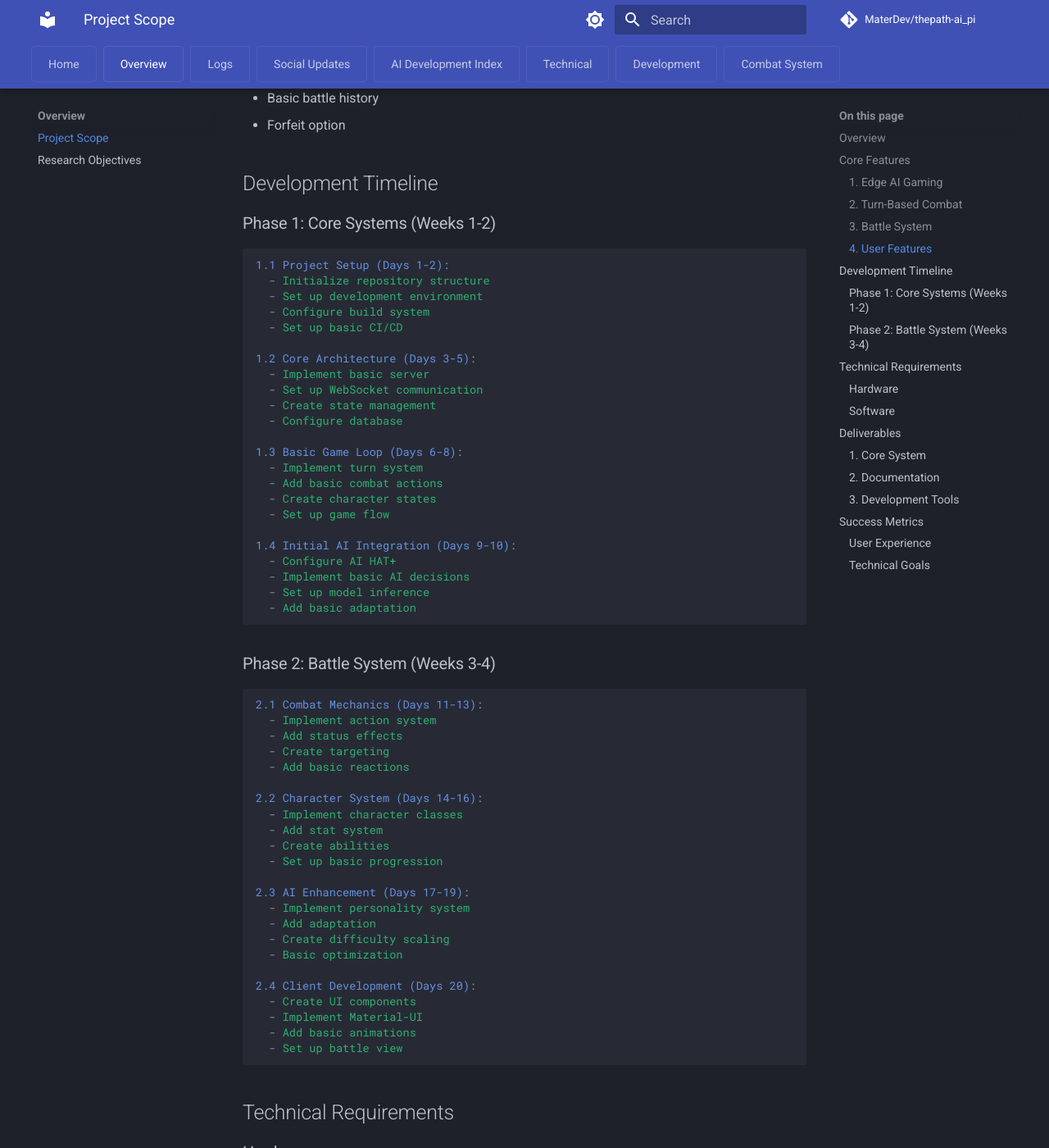
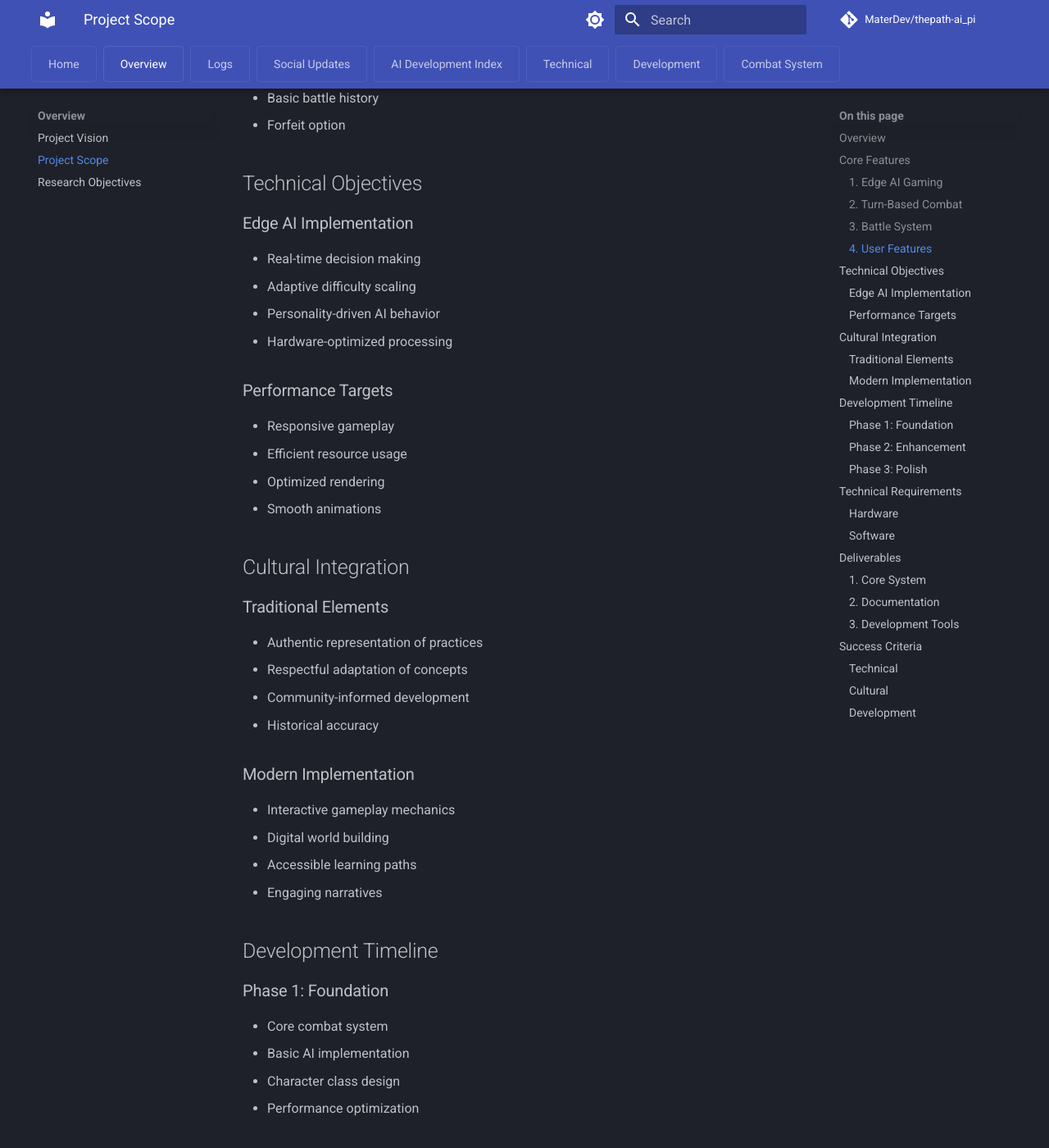
Before and after one commit to MaterDev/thepath-ai_pi, an MkDocs documentation site: the page built from docs/overview/project-scope.md, in a window 1280 px wide and 1400 px high, scrolled down 1078 px. Shown: the whole window at 82% size. Built offline with MkDocs 1.6.1 and Material for MkDocs 9.7.7, drawn with Linux system fonts in a browser that asks for light colours; comment, search, counter and statistics services are not loaded; some of the changed text lies outside the part shown.

Commit message:
docs: add project vision and update scope
- Add project-vision.md capturing cultural foundations
- Update project-scope.md to align with vision
- Add vision to navigation structure
- Maintain technical focus while honoring cultural elements

````diff
--- a/docs/overview/project-scope.md
+++ b/docs/overview/project-scope.md
@@ -2,7 +2,11 @@
 
 ## Overview
 
-The Path (AI-Pi) is a containerized turn-based combat game with configurable AI opponents powered by the Raspberry Pi AI HAT+. The system includes basic battle mechanics and AI-driven opponents.
+The Path (AI-Pi) is an innovative gaming project that combines:
+- Traditional spiritual practices and wisdom
+- Edge AI technology on Raspberry Pi hardware
+- Immersive fantasy world building
+- Real-time combat simulation
 
 ## Core Features
 
@@ -30,63 +34,53 @@ The Path (AI-Pi) is a containerized turn-based combat game with configurable AI
 - Basic battle history
 - Forfeit option
 
+## Technical Objectives
+
+### Edge AI Implementation
+- Real-time decision making
+- Adaptive difficulty scaling
+- Personality-driven AI behavior
+- Hardware-optimized processing
+
+### Performance Targets
+- Responsive gameplay
+- Efficient resource usage
+- Optimized rendering
+- Smooth animations
+
+## Cultural Integration
+
+### Traditional Elements
+- Authentic representation of practices
+- Respectful adaptation of concepts
+- Community-informed development
+- Historical accuracy
+
+### Modern Implementation
+- Interactive gameplay mechanics
+- Digital world building
+- Accessible learning paths
+- Engaging narratives
+
 ## Development Timeline
 
-### Phase 1: Core Systems (Weeks 1-2)
+### Phase 1: Foundation
+- Core combat system
+- Basic AI implementation
+- Character class design
+- Performance optimization
 
-```yaml
-1.1 Project Setup (Days 1-2):
-  - Initialize repository structure
-  - Set up development environment
-  - Configure build system
-  - Set up basic CI/CD
+### Phase 2: Enhancement
+- Advanced AI behaviors
+- Extended character options
+- Expanded world building
+- Community feedback integration
 
-1.2 Core Architecture (Days 3-5):
-  - Implement basic server
-  - Set up WebSocket communication
-  - Create state management
-  - Configure database
-
-1.3 Basic Game Loop (Days 6-8):
-  - Implement turn system
-  - Add basic combat actions
-  - Create character states
-  - Set up game flow
-
-1.4 Initial AI Integration (Days 9-10):
-  - Configure AI HAT+
-  - Implement basic AI decisions
-  - Set up model inference
-  - Add basic adaptation
-```
-
-### Phase 2: Battle System (Weeks 3-4)
-
-```yaml
-2.1 Combat Mechanics (Days 11-13):
-  - Implement action system
-  - Add status effects
-  - Create targeting
-  - Add basic reactions
-
-2.2 Character System (Days 14-16):
-  - Implement character classes
-  - Add stat system
-  - Create abilities
-  - Set up basic progression
-
-2.3 AI Enhancement (Days 17-19):
-  - Implement personality system
-  - Add adaptation
-  - Create difficulty scaling
-  - Basic optimization
-
-2.4 Client Development (Days 20):
-  - Create UI components
-  - Implement Material-UI
-  - Add basic animations
-  - Set up battle view
-```
+### Phase 3: Polish
+- UI/UX refinement
+- Performance tuning
+- Content expansion
+- System balancing
 
 ## Technical Requirements
 
@@ -137,16 +131,22 @@ Dependencies:
 - Simple monitoring
 - Deploy configs
 
-## Success Metrics
+## Success Criteria
 
-### User Experience
-- Intuitive controls
-- Responsive gameplay
-- Basic AI behavior
-- Consistent challenge
+### Technical
+- Stable performance on target hardware
+- Responsive AI decision making
+- Efficient resource utilization
+- Smooth user experience
 
-### Technical Goals
-- Stable WebSocket connection
-- Functional battle system
-- Working AI inference
-- Basic user authentication
+### Cultural
+- Authentic representation
+- Community acceptance
+- Educational value
+- Engaging gameplay
+
+### Development
+- Maintainable codebase
+- Clear documentation
+- Scalable systems
+- Efficient workflows
--- a/mkdocs.yml
+++ b/mkdocs.yml
@@ -68,6 +68,7 @@ site_dir: site
 nav:
 - Home: index.md
 - Overview:
+  - Project Vision: overview/project-vision.md
   - Project Scope: overview/project-scope.md
   - Research Objectives: overview/research-objectives.md
 - Logs:
@@ -123,5 +124,5 @@ nav:
       - Turn System: meta/phase1/5-turn-system.md
   - Style Guide: meta/style-guide.md
 - Combat System:
-  - Overview: combat_system/balance_and_meta.md
+  - Balance and Meta: combat_system/balance_and_meta.md
   - Character Classes: combat_system/classes.md
````
Also changed, not shown: docs/combat_system/classes.md (+5 -5 lines), docs/index.md (+11 -22 lines), docs/overview/project-vision.md (added, +67 -0 lines), docs/world/cultural_foundations.md (deleted, +0 -97 lines).
